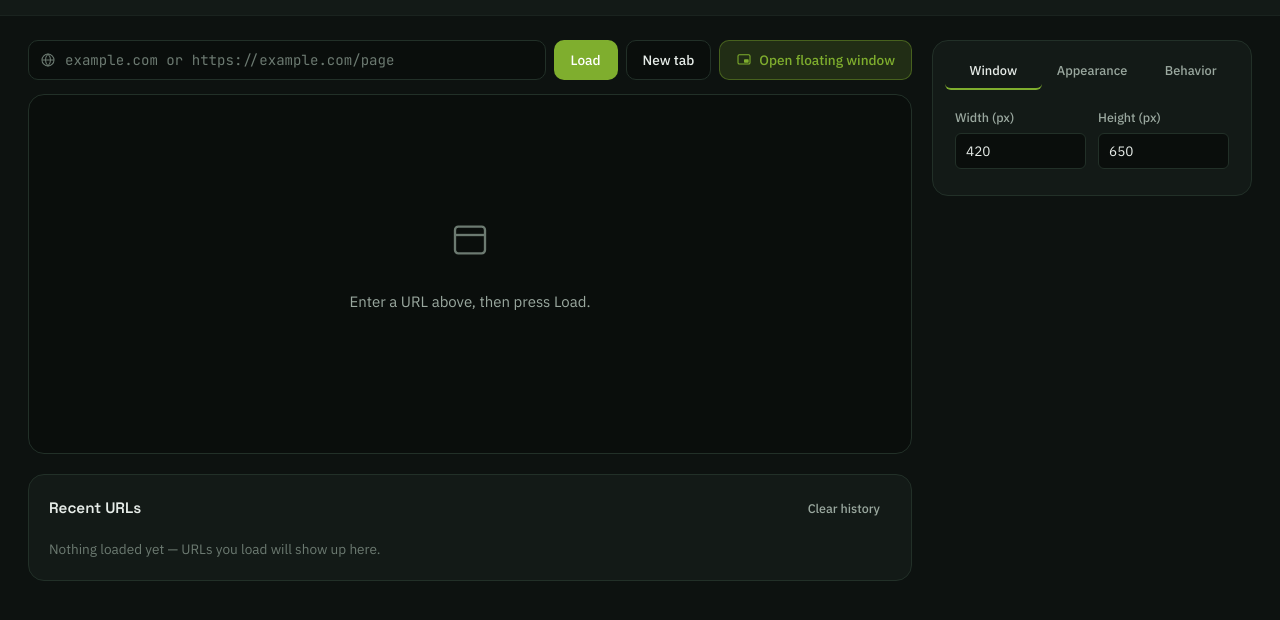
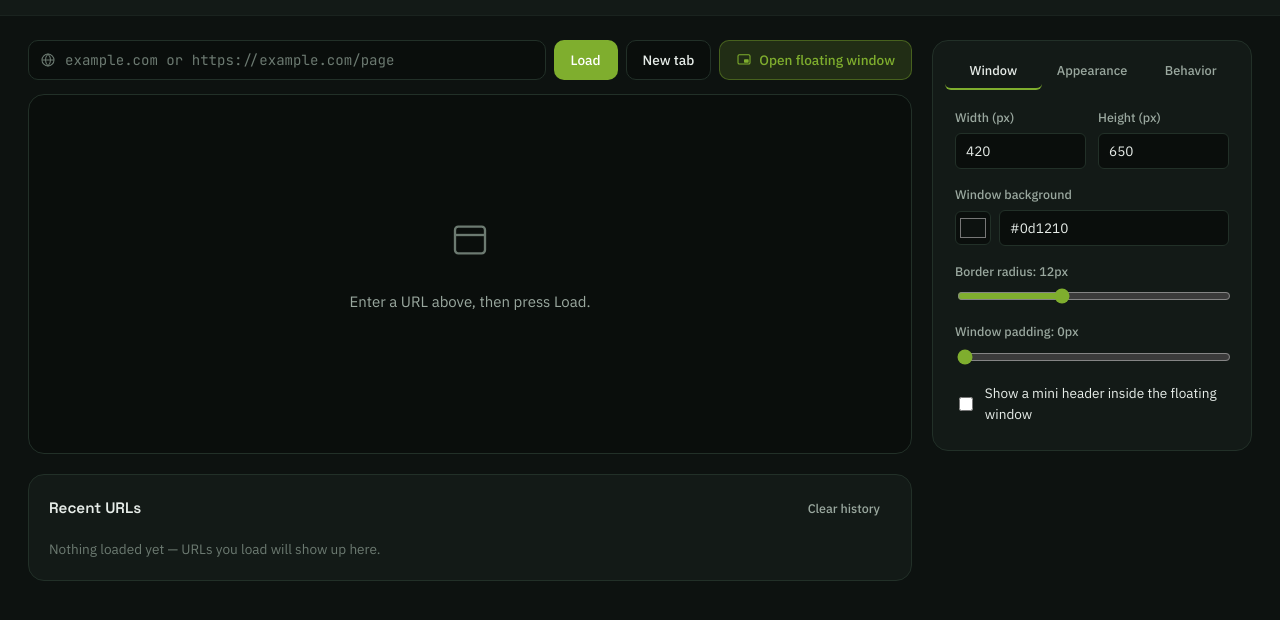
Before and after one commit to MinhSoora/Universal-Floating-Viewer, a plain HTML site: page index.html in a window 1280 px wide. Shown: the part 70-690 px from the top of the page. Drawn offline with Linux system fonts and the light colour scheme.

Commit message:
Update index.html

```diff
--- a/index.html
+++ b/index.html
@@ -94,6 +94,29 @@
             <input type="number" id="winHeight" min="200" max="1200" step="10" value="650" />
           </div>
         </div>
+
+        <div class="field">
+          <label for="winBg">Window background</label>
+          <div class="color-field">
+            <input type="color" id="winBg" value="#0d1210" />
+            <input type="text" id="winBgText" class="color-field__hex" value="#0d1210" />
+          </div>
+        </div>
+
+        <div class="field">
+          <label for="winRadius">Border radius: <output id="winRadiusOut" for="winRadius">12</output>px</label>
+          <input type="range" id="winRadius" min="0" max="32" value="12" />
+        </div>
+
+        <div class="field">
+          <label for="winPadding">Window padding: <output id="winPaddingOut" for="winPadding">0</output>px</label>
+          <input type="range" id="winPadding" min="0" max="24" value="0" />
+        </div>
+
+        <div class="field field--checkbox">
+          <input type="checkbox" id="showHeaderInPip" />
+          <label for="showHeaderInPip">Show a mini header inside the floating window</label>
+        </div>
       </div>
 
       <div class="panel" id="panel-appearance" role="tabpanel" aria-labelledby="tab-appearance" hidden>
@@ -149,7 +172,7 @@
         </div>
         <div class="field field--checkbox">
           <input type="checkbox" id="autoUpdatePipToggle" checked />
-          <label for="autoUpdatePipToggle">Navigate the floating window automatically when the URL changes</label>
+          <label for="autoUpdatePipToggle">Update the floating window automatically when the URL changes</label>
         </div>
 
         <button type="button" id="resetSettingsBtn" class="btn btn--danger btn--block">Reset all settings</button>
```
